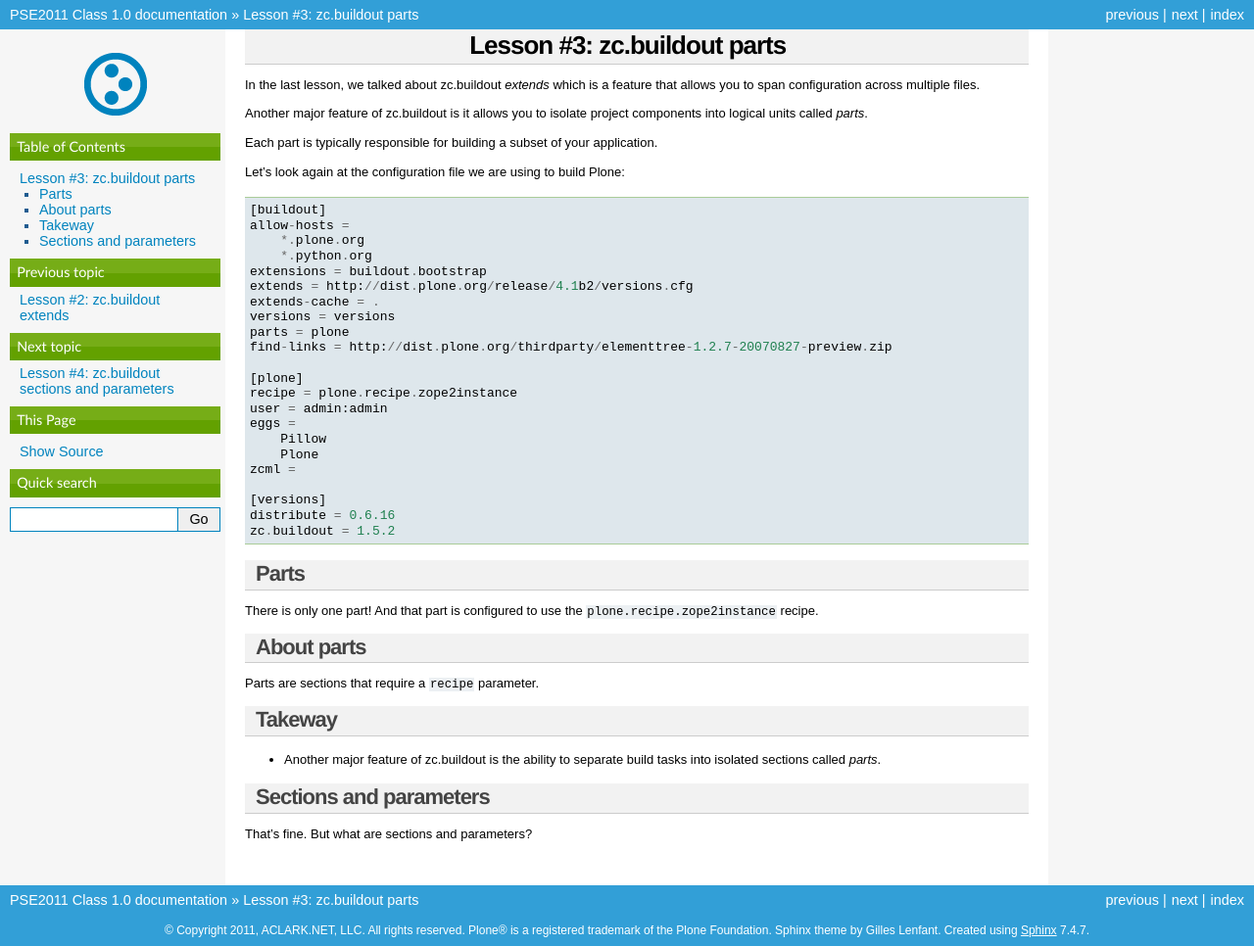
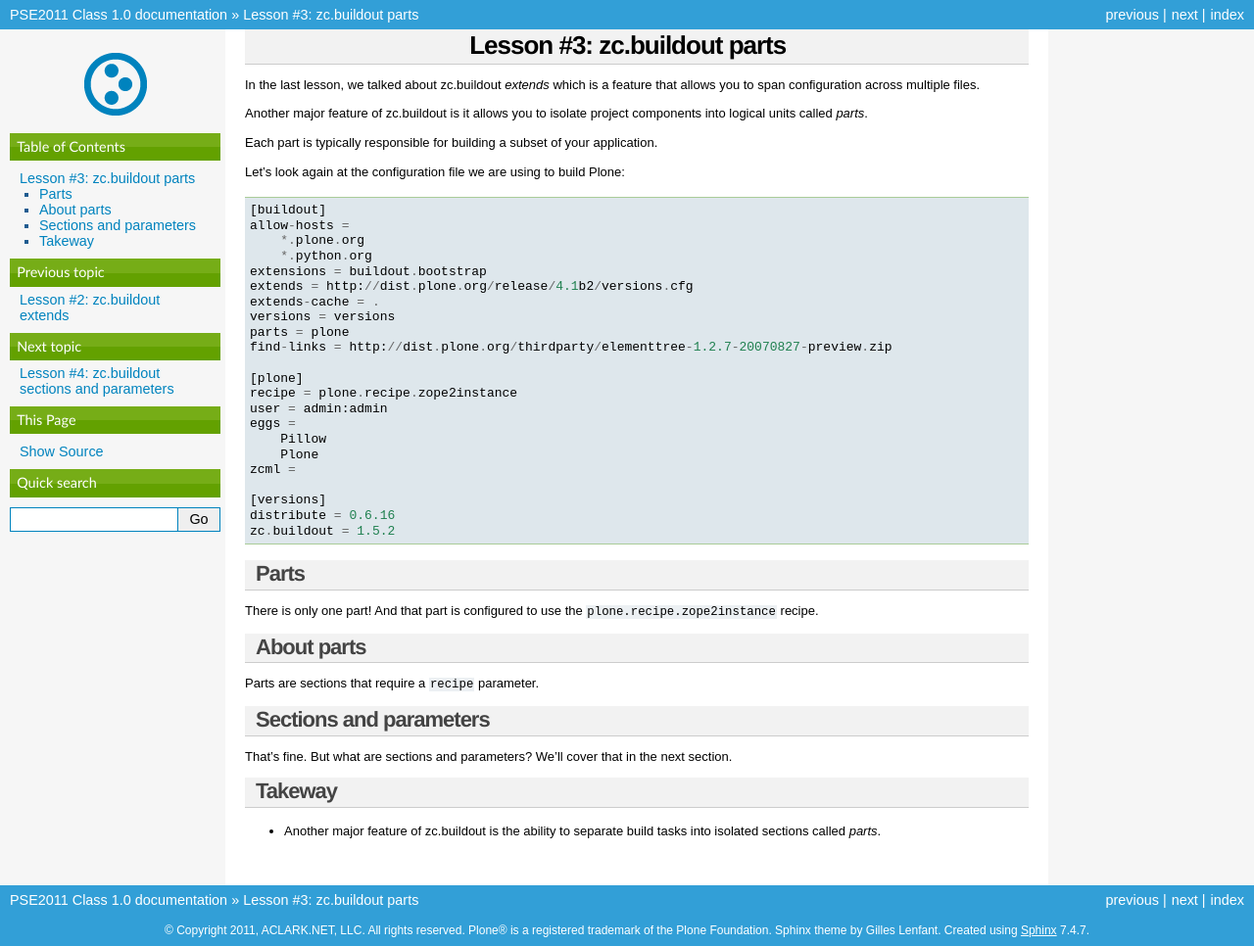
Before and after one commit to aclark4life/PSE2011, a Sphinx documentation site: the page built from docs/3.rst, in a window 1280 px wide. Shown: the whole page at 98% size. Built offline with Sphinx 7.4.7, drawn with Linux system fonts in a browser that asks for light colours.

Commit message:
Update docs

```diff
--- a/docs/3.rst
+++ b/docs/3.rst
@@ -43,12 +43,12 @@
 
 Parts are sections that require a ``recipe`` parameter.
 
+Sections and parameters
+-----------------------
+
+That's fine. But what are sections and parameters? We'll cover that in the next section.
+
 Takeway
 -------
 
 * Another major feature of zc.buildout is the ability to separate build tasks into isolated sections called *parts*.
-
-Sections and parameters
------------------------
-
-That's fine. But what are sections and parameters?
```
